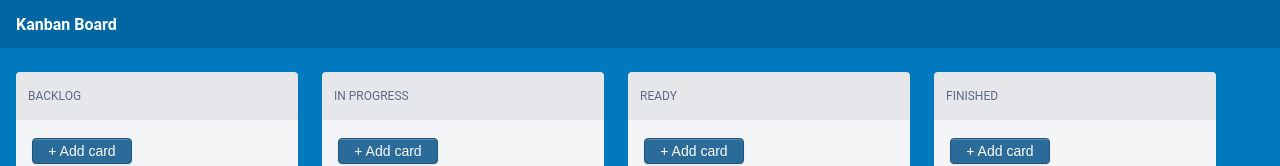
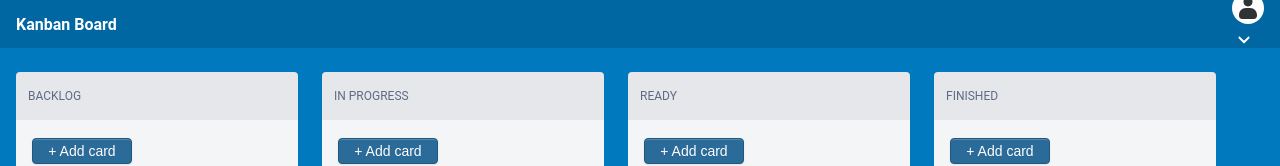
Before and after one commit to User-960/React-Kanban-Board, a React (Create React App) app: page / in a window 1280 px wide. Shown: the top 166 px of the page. Built offline with nearby package versions, Linux system fonts and the light colour scheme.

Commit message:
feat: create component Profile

```diff
--- a/src/components/Board/Column/Column.tsx
+++ b/src/components/Board/Column/Column.tsx
@@ -33,7 +33,7 @@ export default function Column({ name, state }: IColumnProps) {
         <div className={css.body}>
 
           {hasTasks &&
-            <Scrollbars autoHeight autoHeightMax={500}>
+            <Scrollbars autoHeight autoHeightMax={400}>
               {tasks.map((task: ITask) => <Card key={task.id} id={task.id} name={task.name} onRemove={(id) => removeTask(id)} />)}
             </Scrollbars>
           }
--- a/src/components/Header/Header.tsx
+++ b/src/components/Header/Header.tsx
@@ -1,10 +1,12 @@
 import React from 'react';
 import css from './Header.module.scss';
+import Profile from './Profile/Profile';
 
 export default function Header() {
   return (
     <header className={css.header}>
       <h1>Kanban Board</h1>
+      <Profile />
     </header>
   )
 };
--- /dev/null
+++ b/src/components/Header/Profile/Profile.tsx
@@ -0,0 +1,22 @@
+import React, { useState } from 'react';
+import { GlobalSvgSelector } from '../../Shared/icons/GlobalSvgSelector';
+
+export default function Profile() {
+  const [isMenuShown, setIsMenuShown] = useState<boolean>(false);
+
+  return (
+    <div onClick={() => setIsMenuShown(!isMenuShown)}>
+      <GlobalSvgSelector id="profile" />
+      <div>
+        <GlobalSvgSelector id="chevron" />
+      </div>
+
+      {isMenuShown &&
+        <div>
+          <div>Profile</div>
+          <div>Log Out</div>
+        </div>
+      }
+    </div>
+  )
+}
--- a/src/components/Shared/icons/GlobalSvgSelector.tsx
+++ b/src/components/Shared/icons/GlobalSvgSelector.tsx
@@ -20,6 +20,33 @@ export const GlobalSvgSelector = ({ id }: Props) => {
           </defs>
         </svg>
       );
+    case "profile":
+      return (
+        <svg width="32" height="32" viewBox="0 0 32 32" fill="none" xmlns="http://www.w3.org/2000/svg">
+          <g clipPath="url(#clip0_13031_109)">
+            <circle cx="16" cy="16" r="16" fill="white" />
+            <path d="M16 5C13.5156 5 11.5 7.11161 11.5 9.71429C11.5 12.317 13.5156 14.4286 16 14.4286C18.4844 14.4286 20.5 12.317 20.5 9.71429C20.5 7.11161 18.4844 5 16 5ZM13.75 16C10.0117 16 7 19.1551 7 23.0714V23.8571C7 25.6004 8.33594 27 10 27H22C23.6641 27 25 25.6004 25 23.8571V23.0714C25 19.1551 21.9883 16 18.25 16H13.75Z" fill="#2E3436" />
+          </g>
+          <defs>
+            <clipPath id="clip0_13031_109">
+              <rect width="32" height="32" fill="white" />
+            </clipPath>
+          </defs>
+        </svg>
+      );
+    case "chevron":
+      return (
+        <svg width="24" height="24" viewBox="0 0 24 24" fill="none" xmlns="http://www.w3.org/2000/svg">
+          <g clipPath="url(#clip0_13031_112)">
+            <path d="M6.7075 8.91749C7.09802 8.52697 7.73158 8.52657 8.12211 8.9171L11.2929 12.0879C11.6834 12.4784 12.3166 12.4784 12.7071 12.0879L15.8779 8.9171C16.2684 8.52657 16.902 8.52697 17.2925 8.91749C17.683 9.30802 17.6834 9.94157 17.2929 10.3321L12.7071 14.9179C12.3166 15.3084 11.6834 15.3084 11.2929 14.9179L6.70711 10.3321C6.31658 9.94157 6.31698 9.30802 6.7075 8.91749Z" fill="white" />
+          </g>
+          <defs>
+            <clipPath id="clip0_13031_112">
+              <rect width="24" height="24" fill="white" />
+            </clipPath>
+          </defs>
+        </svg>
+      );
     default:
       return null;
   }
```
